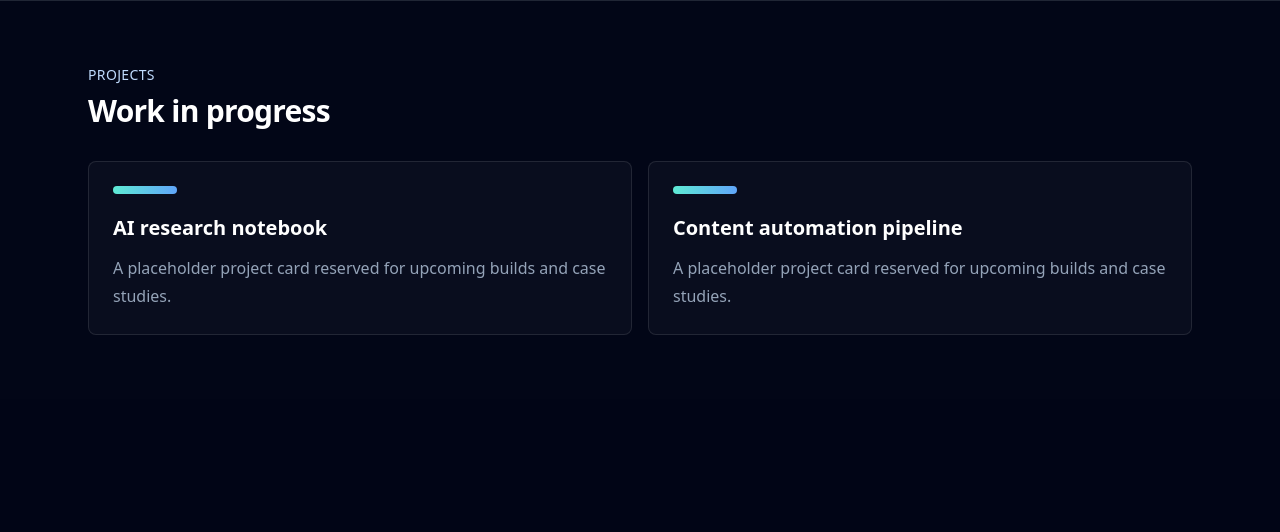
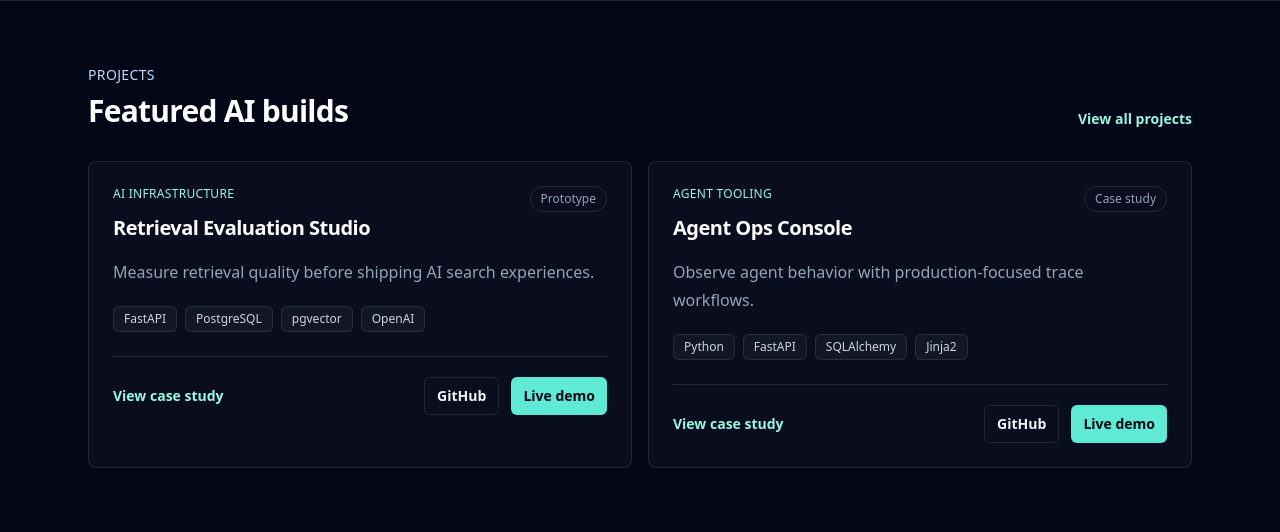
Before and after one commit to nwxshm-ylj/ai-blog, a FastAPI app: page / in a window 1280 px wide. Shown: the part 1146-1678 px from the top of the page. Before the commit the page ends 1481 px from the top, so only its background shows below. Run offline with FastAPI, Linux system fonts and the light colour scheme; some libraries are stand-ins or nearby versions.

Commit message:
implement projects portfolio system

```diff
--- a/app/api/routes/__init__.py
+++ b/app/api/routes/__init__.py
@@ -5,8 +5,10 @@ from fastapi import APIRouter
 from app.api.routes.blog import router as blog_router
 from app.api.routes.health import router as health_router
 from app.api.routes.home import router as home_router
+from app.api.routes.projects import router as projects_router
 
 api_router = APIRouter()
 api_router.include_router(home_router)
 api_router.include_router(blog_router)
+api_router.include_router(projects_router)
 api_router.include_router(health_router, tags=["health"])
--- a/app/api/routes/home.py
+++ b/app/api/routes/home.py
@@ -3,6 +3,7 @@ from __future__ import annotations
 from fastapi import APIRouter, Request
 from fastapi.responses import HTMLResponse
 
+from app.services.projects import list_featured_projects
 from app.web.templating import templates
 
 router = APIRouter()
@@ -13,5 +14,8 @@ async def homepage(request: Request) -> HTMLResponse:
     return templates.TemplateResponse(
         request=request,
         name="index.html",
-        context={"title": "AI Blog"},
+        context={
+            "title": "AI Blog",
+            "featured_projects": list_featured_projects(),
+        },
     )
--- /dev/null
+++ b/app/services/projects.py
@@ -0,0 +1,103 @@
+from __future__ import annotations
+
+from app.schemas.projects import Project
+
+
+_PROJECTS: list[Project] = [
+    Project(
+        slug="retrieval-evaluation-studio",
+        title="Retrieval Evaluation Studio",
+        description=(
+            "A dashboard for testing RAG pipelines against curated prompts, source coverage, "
+            "latency budgets, and answer quality checks."
+        ),
+        summary="Measure retrieval quality before shipping AI search experiences.",
+        category="AI Infrastructure",
+        tech_stack=["FastAPI", "PostgreSQL", "pgvector", "OpenAI", "TailwindCSS"],
+        github_url="https://github.com/example/retrieval-evaluation-studio",
+        demo_url="https://example.com/retrieval-evaluation-studio",
+        featured=True,
+        status="Prototype",
+        impact="Cuts manual QA time for retrieval changes by turning regressions into reviewable runs.",
+        highlights=[
+            "Prompt set versioning for repeatable evaluations.",
+            "Side-by-side answer, source, and latency comparisons.",
+            "Exportable reports for product and engineering reviews.",
+        ],
+    ),
+    Project(
+        slug="agent-ops-console",
+        title="Agent Ops Console",
+        description=(
+            "An operations surface for monitoring tool calls, trace timelines, escalation events, "
+            "and completion quality across AI agents."
+        ),
+        summary="Observe agent behavior with production-focused trace workflows.",
+        category="Agent Tooling",
+        tech_stack=["Python", "FastAPI", "SQLAlchemy", "Jinja2", "Redis"],
+        github_url="https://github.com/example/agent-ops-console",
+        demo_url="https://example.com/agent-ops-console",
+        featured=True,
+        status="Case study",
+        impact="Gives teams a practical control plane for debugging agent workflows after launch.",
+        highlights=[
+            "Trace timeline with tool, model, and human-review events.",
+            "Operational filters for failed tasks and slow steps.",
+            "Environment-aware project views for staging and production.",
+        ],
+    ),
+    Project(
+        slug="content-intelligence-pipeline",
+        title="Content Intelligence Pipeline",
+        description=(
+            "A batch pipeline that classifies research notes, extracts structured metadata, "
+            "and drafts editorial briefs for technical writing."
+        ),
+        summary="Turn raw research notes into structured editorial inputs.",
+        category="Automation",
+        tech_stack=["Python", "OpenAI", "PostgreSQL", "Celery", "Markdown"],
+        github_url="https://github.com/example/content-intelligence-pipeline",
+        demo_url=None,
+        featured=False,
+        status="Internal tool",
+        impact="Keeps technical content planning searchable, reusable, and easier to maintain.",
+        highlights=[
+            "Schema-first extraction for topics, links, and evidence.",
+            "Queue-based processing for long-running research folders.",
+            "Markdown output that can move directly into editorial review.",
+        ],
+    ),
+    Project(
+        slug="model-release-notes",
+        title="Model Release Notes",
+        description=(
+            "A lightweight publishing workflow for tracking model changes, benchmark deltas, "
+            "migration notes, and customer-facing release copy."
+        ),
+        summary="Coordinate AI model updates with clear engineering and product context.",
+        category="Developer Experience",
+        tech_stack=["FastAPI", "Jinja2", "TailwindCSS", "SQLAlchemy"],
+        github_url="https://github.com/example/model-release-notes",
+        demo_url="https://example.com/model-release-notes",
+        featured=False,
+        status="Design build",
+        impact="Reduces release confusion by pairing technical deltas with migration guidance.",
+        highlights=[
+            "Structured release entries for engineering and product teams.",
+            "Comparison views for benchmark and behavior changes.",
+            "SEO-ready public notes with canonical project URLs.",
+        ],
+    ),
+]
+
+
+def list_projects() -> list[Project]:
+    return _PROJECTS
+
+
+def list_featured_projects() -> list[Project]:
+    return [project for project in _PROJECTS if project.featured]
+
+
+def get_project_by_slug(slug: str) -> Project | None:
+    return next((project for project in _PROJECTS if project.slug == slug), None)
--- /dev/null
+++ b/app/templates/components/project_card.html
@@ -0,0 +1,26 @@
+<article class="group flex h-full flex-col rounded-lg border border-white/10 bg-white/[0.03] p-5 transition hover:border-teal-300/45 hover:bg-white/[0.05] sm:p-6">
+  <div class="flex items-start justify-between gap-4">
+    <div>
+      <p class="text-xs font-medium uppercase tracking-wide text-teal-200">{{ project.category }}</p>
+      <h2 class="mt-3 text-xl font-semibold tracking-tight text-white">
+        <a href="/projects/{{ project.slug }}" class="hover:text-teal-100">{{ project.title }}</a>
+      </h2>
+    </div>
+    <span class="shrink-0 rounded-full border border-white/10 px-2.5 py-1 text-xs text-slate-400">{{ project.status }}</span>
+  </div>
+
+  <p class="mt-4 leading-7 text-slate-400">{{ project.summary }}</p>
+
+  <div class="mt-5 flex flex-wrap gap-2">
+    {% for tech in project.tech_stack[:4] %}
+      {% include "components/tech_tag.html" %}
+    {% endfor %}
+  </div>
+
+  <div class="mt-6 flex flex-col gap-4 border-t border-white/10 pt-5 sm:flex-row sm:items-center sm:justify-between">
+    <a href="/projects/{{ project.slug }}" class="text-sm font-semibold text-teal-200 transition hover:text-teal-100">
+      View case study
+    </a>
+    {% include "components/project_links.html" %}
+  </div>
+</article>
--- /dev/null
+++ b/app/templates/components/project_links.html
@@ -0,0 +1,12 @@
+<div class="flex flex-wrap gap-3">
+  {% if project.github_url %}
+    <a href="{{ project.github_url }}" class="inline-flex items-center rounded-md border border-white/10 px-3 py-2 text-sm font-semibold text-slate-100 transition hover:border-white/25 hover:bg-white/[0.04]" rel="noreferrer" target="_blank">
+      GitHub
+    </a>
+  {% endif %}
+  {% if project.demo_url %}
+    <a href="{{ project.demo_url }}" class="inline-flex items-center rounded-md bg-teal-300 px-3 py-2 text-sm font-semibold text-slate-950 transition hover:bg-teal-200" rel="noreferrer" target="_blank">
+      Live demo
+    </a>
+  {% endif %}
+</div>
--- a/app/templates/components/site_header.html
+++ b/app/templates/components/site_header.html
@@ -3,6 +3,7 @@
     <a href="/" class="text-base font-semibold tracking-tight text-white">AI Blog</a>
     <div class="flex items-center gap-5 text-sm text-slate-300">
       <a href="/blog" class="transition hover:text-white">Blog</a>
+      <a href="/projects" class="transition hover:text-white">Projects</a>
       <a href="/health" class="rounded-md border border-white/10 px-3 py-2 transition hover:border-teal-300/50 hover:text-white">Status</a>
     </div>
   </nav>
--- /dev/null
+++ b/app/templates/components/tech_tag.html
@@ -0,0 +1,3 @@
+<span class="inline-flex items-center rounded-md border border-white/10 bg-white/[0.04] px-2.5 py-1 text-xs font-medium text-slate-300">
+  {{ tech }}
+</span>
--- a/app/templates/index.html
+++ b/app/templates/index.html
@@ -9,7 +9,7 @@
       <a href="/" class="text-lg font-semibold tracking-tight text-white">AI Blog</a>
       <div class="flex items-center gap-6 text-sm text-slate-300">
         <a href="/blog" class="transition hover:text-white">Blog</a>
-        <a href="#projects" class="transition hover:text-white">Projects</a>
+        <a href="/projects" class="transition hover:text-white">Projects</a>
         <a href="/health" class="rounded-md border border-white/10 px-3 py-2 transition hover:border-teal-300/50 hover:text-white">Status</a>
       </div>
     </nav>
@@ -31,7 +31,7 @@
           <a href="/blog" class="rounded-md bg-teal-300 px-5 py-3 text-sm font-semibold text-slate-950 transition hover:bg-teal-200">
             View recent posts
           </a>
-          <a href="#projects" class="rounded-md border border-white/10 px-5 py-3 text-sm font-semibold text-slate-100 transition hover:border-white/25 hover:bg-white/5">
+          <a href="/projects" class="rounded-md border border-white/10 px-5 py-3 text-sm font-semibold text-slate-100 transition hover:border-white/25 hover:bg-white/5">
             Browse projects
           </a>
         </div>
@@ -84,17 +84,16 @@
 
     <section id="projects">
       <div class="mx-auto max-w-6xl px-6 py-16">
-        <div class="mb-8">
-          <p class="text-sm font-medium uppercase tracking-wide text-blue-200">Projects</p>
-          <h2 class="mt-2 text-3xl font-semibold tracking-tight text-white">Work in progress</h2>
+        <div class="mb-8 flex flex-col gap-3 sm:flex-row sm:items-end sm:justify-between">
+          <div>
+            <p class="text-sm font-medium uppercase tracking-wide text-blue-200">Projects</p>
+            <h2 class="mt-2 text-3xl font-semibold tracking-tight text-white">Featured AI builds</h2>
+          </div>
+          <a href="/projects" class="text-sm font-semibold text-teal-200 transition hover:text-teal-100">View all projects</a>
         </div>
         <div class="grid gap-4 md:grid-cols-2">
-          {% for project in ["AI research notebook", "Content automation pipeline"] %}
-          <article class="rounded-lg border border-white/10 bg-white/[0.03] p-6">
-            <div class="mb-5 h-2 w-16 rounded-full bg-gradient-to-r from-teal-300 to-blue-400"></div>
-            <h3 class="text-xl font-semibold text-white">{{ project }}</h3>
-            <p class="mt-3 leading-7 text-slate-400">A placeholder project card reserved for upcoming builds and case studies.</p>
-          </article>
+          {% for project in featured_projects %}
+            {% include "components/project_card.html" %}
           {% endfor %}
         </div>
       </div>
```
Also changed, not shown: app/api/routes/projects.py (added, +49 -0 lines), app/schemas/projects.py (added, +20 -0 lines), app/templates/projects/detail.html (added, +73 -0 lines), app/templates/projects/index.html (added, +48 -0 lines).
